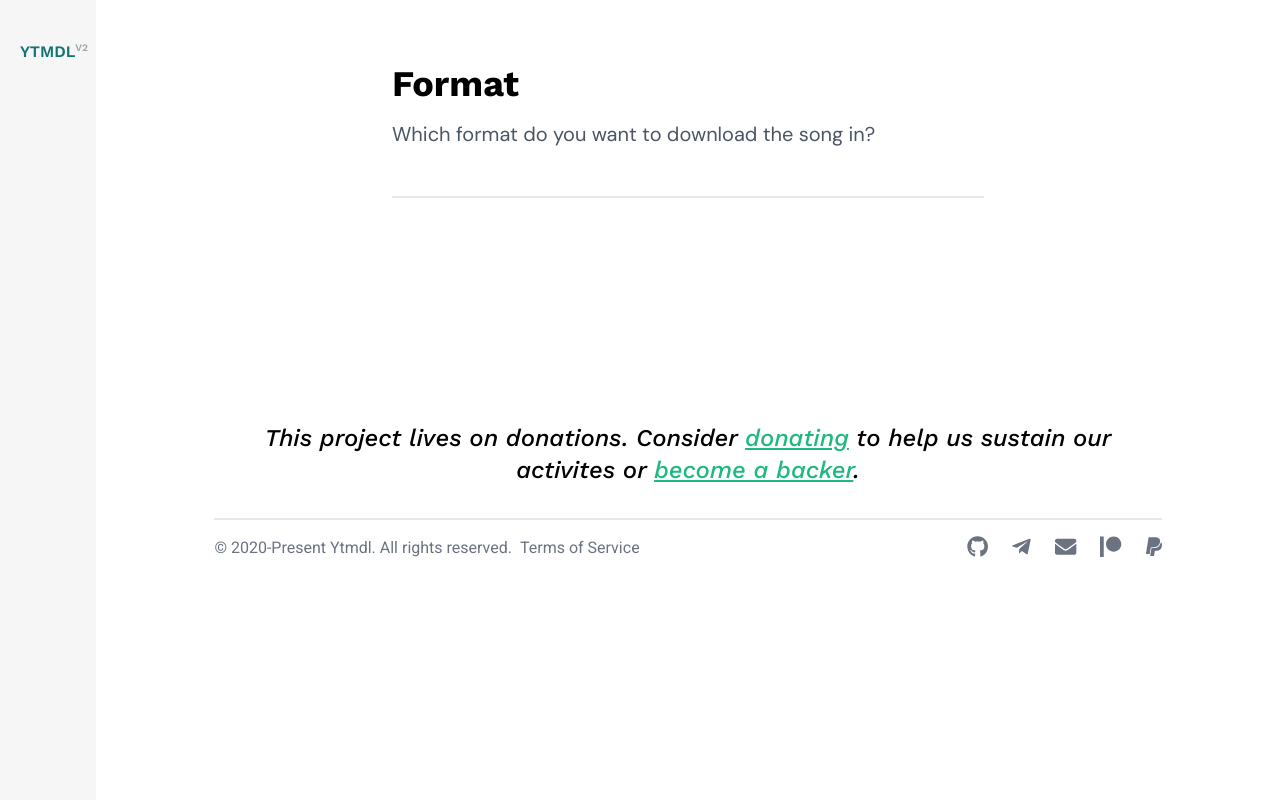
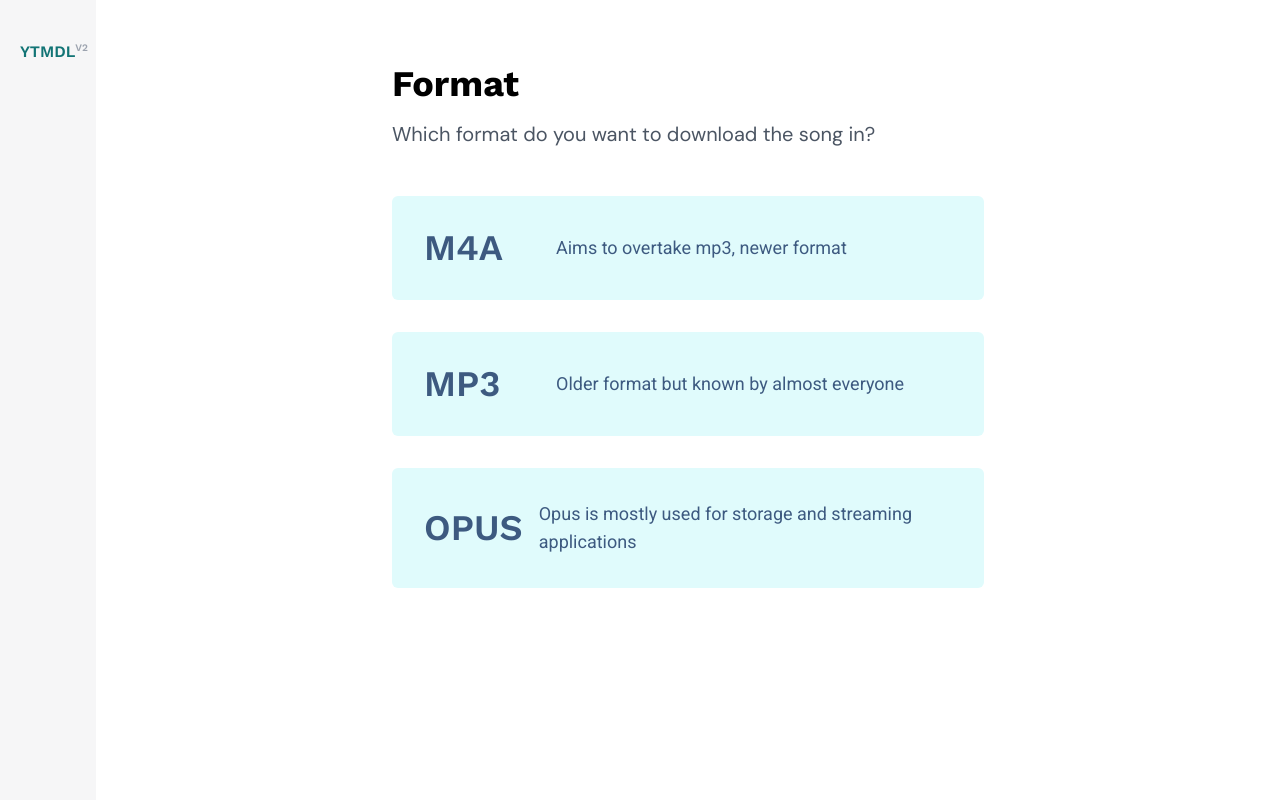
Before and after one commit to deepjyoti30/ytmdl-web-v2, a Vue app: page /format in a window 1280 px wide. Shown: the top 800 px of the page. Built offline with nearby package versions, Linux system fonts and the light colour scheme; some icons are missing; what vue-resource would draw is missing.

Commit message:
Add a format option component showing the format

```diff
--- a/src/components/FormatOption.vue
+++ b/src/components/FormatOption.vue
@@ -1,11 +1,49 @@
 <template>
   <div class="format--option__container">
-    <div class="format--option border bg-gray-200"></div>
+    <div
+      class="format--option p-8 my-8 rounded-md max-w-2xl flex items-center md:justify-start justify-between"
+    >
+      <div class="format--name md:w-1/4 w-1/2">
+        <h3 class="md:text-4xl text-2xl font-semibold uppercase">
+          {{ getName }}
+        </h3>
+      </div>
+      <div class="format--details md:w-auto w-4/5">
+        <p class="md:text-lg text-base">
+          {{ getDesc }}
+        </p>
+      </div>
+    </div>
   </div>
 </template>
 
 <script>
 export default {
-  name: "FormatOption"
+  name: "FormatOption",
+  props: {
+    name: {
+      type: String
+    },
+    description: {
+      type: String
+    }
+  },
+  computed: {
+    getName() {
+      return this.name;
+    },
+    getDesc() {
+      return this.description;
+    }
+  }
 };
 </script>
+
+<style lang="scss" scoped>
+.format--option__container {
+  .format--option {
+    background: $lightcyan;
+    color: $mediumblue;
+  }
+}
+</style>
--- a/src/scss/_text.scss
+++ b/src/scss/_text.scss
@@ -1,4 +1,3 @@
 p {
     @extend .roboto;
-    @apply text-xl;
 }
--- a/src/views/Format.vue
+++ b/src/views/Format.vue
@@ -1,14 +1,19 @@
 <template>
   <div class="format__container">
     <div
-      class="format--content md:w-1/2 w-11/12 mr-auto ml-auto mt-12 mb-24 pt-4 pb-24"
+      class="format--content md:w-1/2 w-11/12 mr-auto ml-auto mt-12 mb-12 pt-4 pb-24"
     >
       <h1 class="text-4xl font-bold dark:text-white">Format</h1>
       <h5 class="text-xl text-gray-600 mt-4 dark:text-gray-500">
         Which format do you want to download the song in?
       </h5>
       <div class="options--container mt-12">
-        <FormatOption />
+        <FormatOption
+          v-for="(option, id) in getOptions"
+          :key="id"
+          :name="option.name"
+          :description="option.description"
+        />
       </div>
     </div>
   </div>
@@ -21,6 +26,27 @@ export default {
   name: "Format",
   components: {
     FormatOption
+  },
+  data() {
+    return {
+      formatOptions: [
+        { name: "m4a", description: "Aims to overtake mp3, newer format" },
+        {
+          name: "mp3",
+          description: "Older format but known by almost everyone"
+        },
+        {
+          name: "opus",
+          description:
+            "Opus is mostly used for storage and streaming applications"
+        }
+      ]
+    };
+  },
+  computed: {
+    getOptions() {
+      return this.formatOptions;
+    }
   }
 };
 </script>
```
